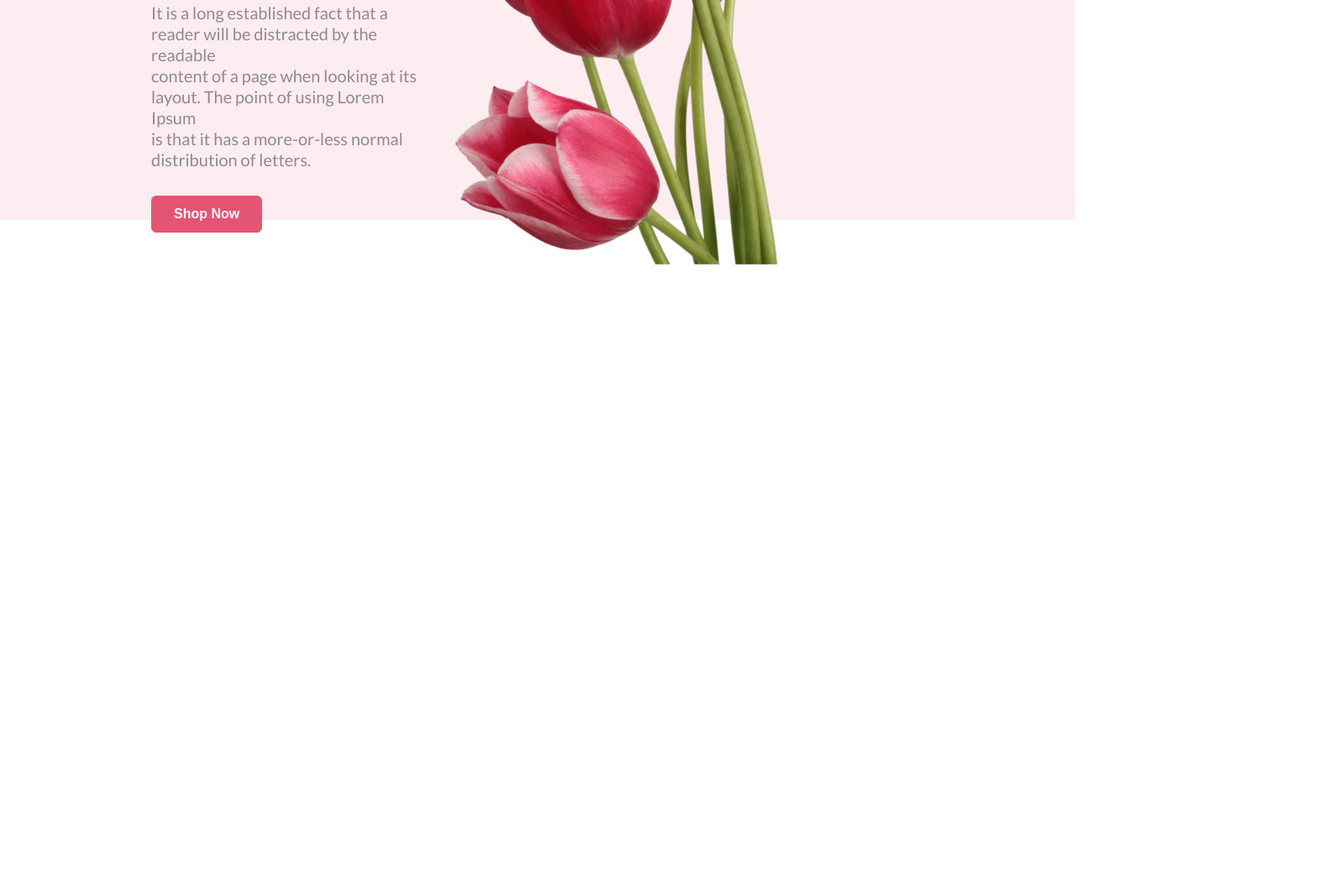
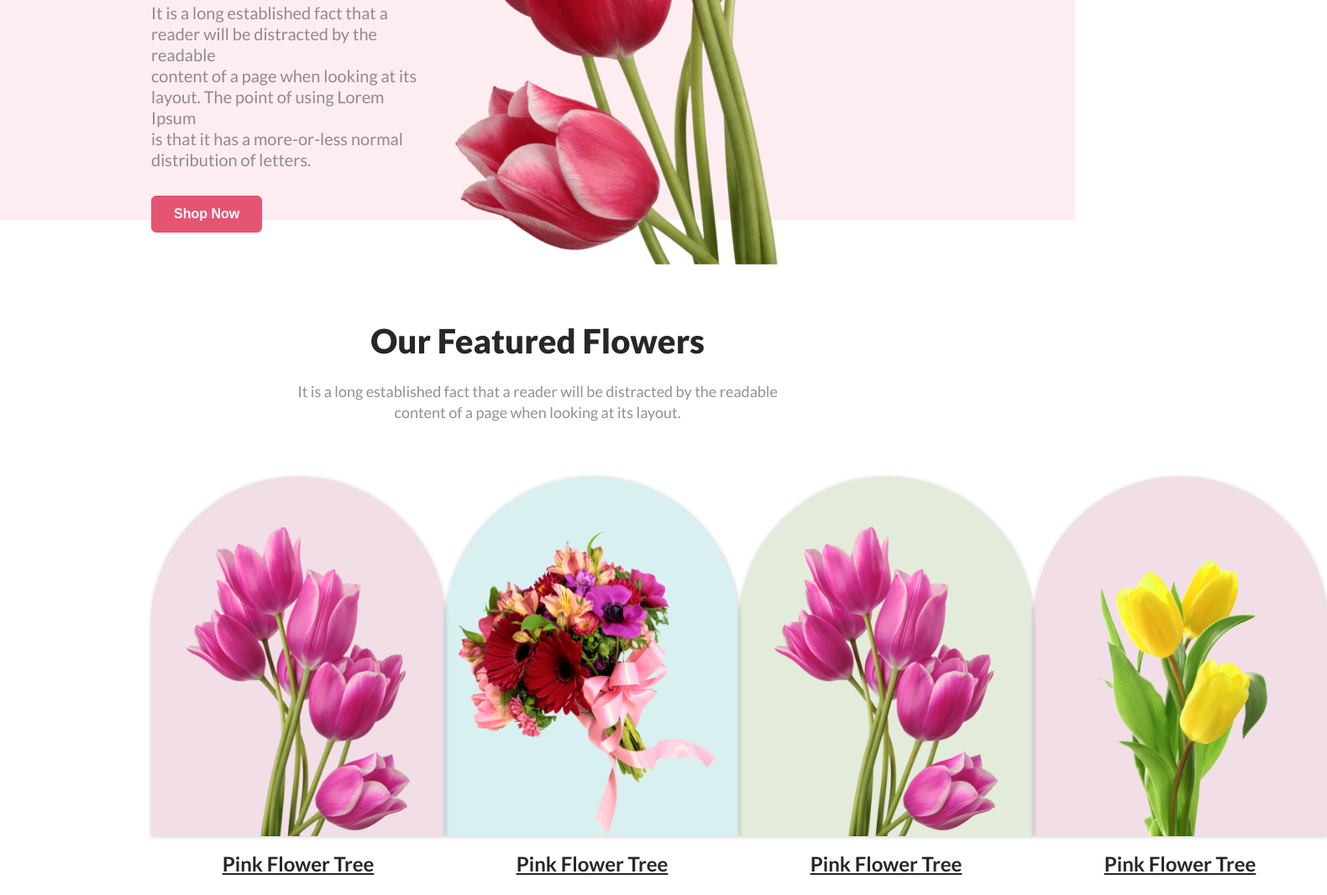
Before and after one commit to reyad-hasan/flower-shop, a plain HTML site: page index.html in a window 1280 px wide. Shown: the part 538-1604 px from the top of the page at 84% size, 1580 px wide, since content can reach past the window. Before the commit the page ends 856 px from the top, so only its background shows below. Drawn offline with Linux system fonts and the light colour scheme.

Commit message:
completed our featured section and style

```diff
--- a/css/style.css
+++ b/css/style.css
@@ -53,3 +53,58 @@ button:hover {
 .header_img {
   margin-top: 108px;
 }
+/* main section style start from here */
+main {
+  padding: 20px 180px;
+}
+.featured_section {
+  padding-top: 100px;
+}
+.featured_title {
+  color: var(--titleColor);
+  text-align: center;
+  font-size: 40px;
+  font-weight: 800;
+}
+.featured_description {
+  color: var(--secondaryColor);
+  text-align: center;
+  font-size: 18px;
+  line-height: 25px;
+  padding: 24px 0;
+}
+/* flower container */
+.flower_container {
+  display: flex;
+  justify-content: space-between;
+  margin-top: 40px;
+}
+.flower_contend img {
+  max-width: 100%;
+  max-height: 90%;
+  margin-top: 60px;
+}
+.flower_contend {
+  width: 350px;
+  height: 428px;
+  background-color: rgba(167, 33, 98, 0.15);
+  display: flex;
+  justify-content: center;
+  border-radius: 180px 180px 0px 0px;
+  box-shadow: 0.5px 0.5px 5px rgba(66, 65, 65, 0.281);
+}
+.second {
+  background-color: rgba(5, 151, 160, 0.15);
+}
+.third {
+  background-color: rgba(71, 125, 17, 0.15);
+}
+.flower_title {
+  color: var(--titleColor);
+  text-align: center;
+  font-size: 24px;
+  font-weight: 700;
+  line-height: 35px;
+  text-decoration-line: underline;
+  margin-top: 15px;
+}
--- a/index.html
+++ b/index.html
@@ -44,7 +44,51 @@
       </div>
     </header>
     <!-- main section start from here -->
-    <main></main>
+    <main>
+      <!-- our featured flowers section start from here -->
+      <section class="featured_section">
+        <!-- title and description section start from here -->
+        <div>
+          <h1 class="featured_title">Our Featured Flowers</h1>
+          <p class="featured_description">
+            It is a long established fact that a reader will be distracted by
+            the readable <br />
+            content of a page when looking at its layout.
+          </p>
+        </div>
+        <!-- flower section start from here -->
+        <div class="flower_container">
+          <!-- first contend -->
+          <div>
+            <div class="flower_contend">
+              <img src="./Flower Asset/pngwing 6.png" alt="" />
+            </div>
+            <h3 class="flower_title">Pink Flower Tree</h3>
+          </div>
+          <!-- second contend -->
+          <div>
+            <div class="flower_contend second">
+              <img src="./Flower Asset/pngwing 5.png" alt="" />
+            </div>
+            <h3 class="flower_title">Pink Flower Tree</h3>
+          </div>
+          <!-- third contend -->
+          <div>
+            <div class="flower_contend third">
+              <img src="./Flower Asset/pngwing 6.png" alt="" />
+            </div>
+            <h3 class="flower_title">Pink Flower Tree</h3>
+          </div>
+          <!-- forth contend -->
+          <div>
+            <div class="flower_contend">
+              <img src="./Flower Asset/pngwing 7.png" alt="" />
+            </div>
+            <h3 class="flower_title">Pink Flower Tree</h3>
+          </div>
+        </div>
+      </section>
+    </main>
     <!-- footer section start from here-->
     <footer></footer>
   </body>
```
